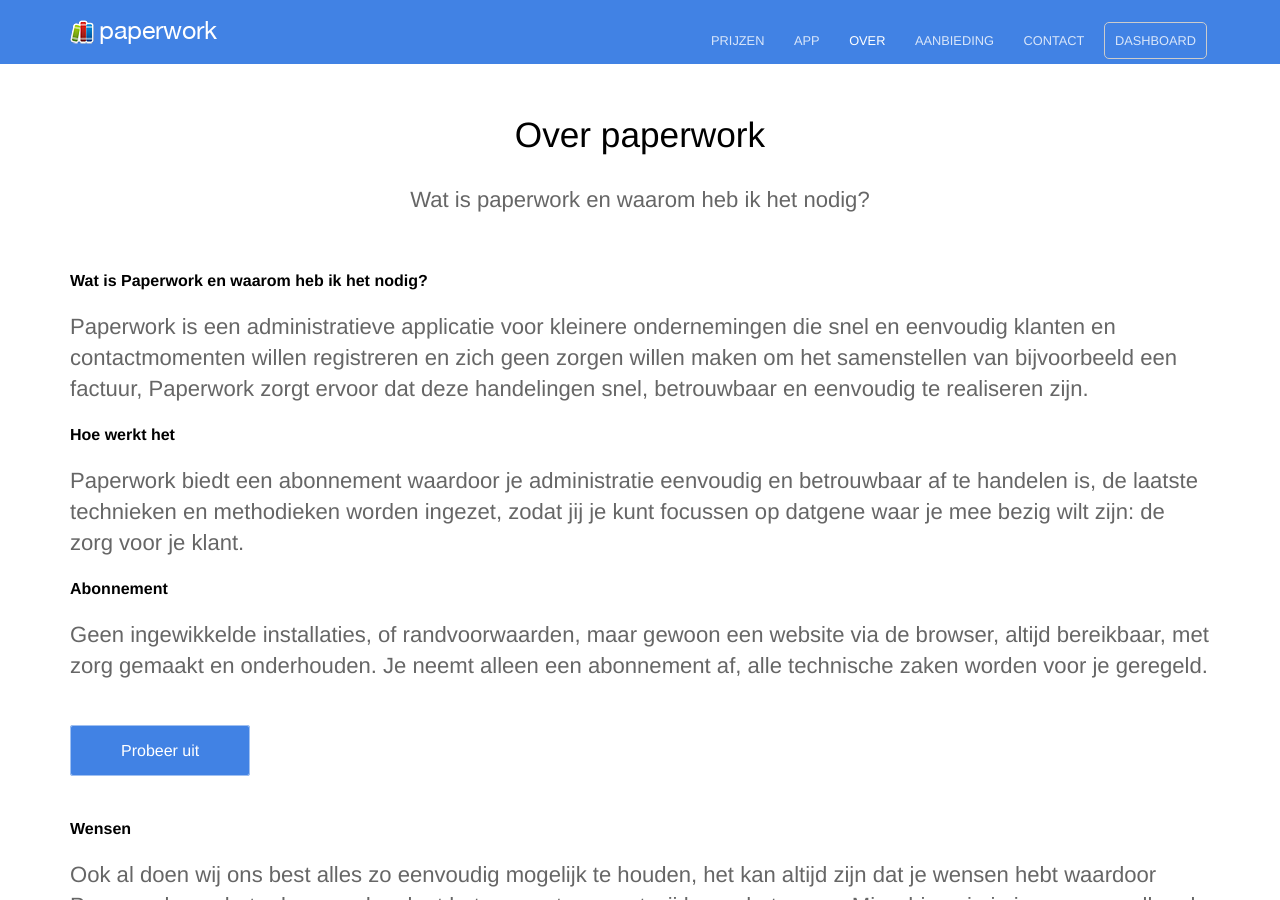
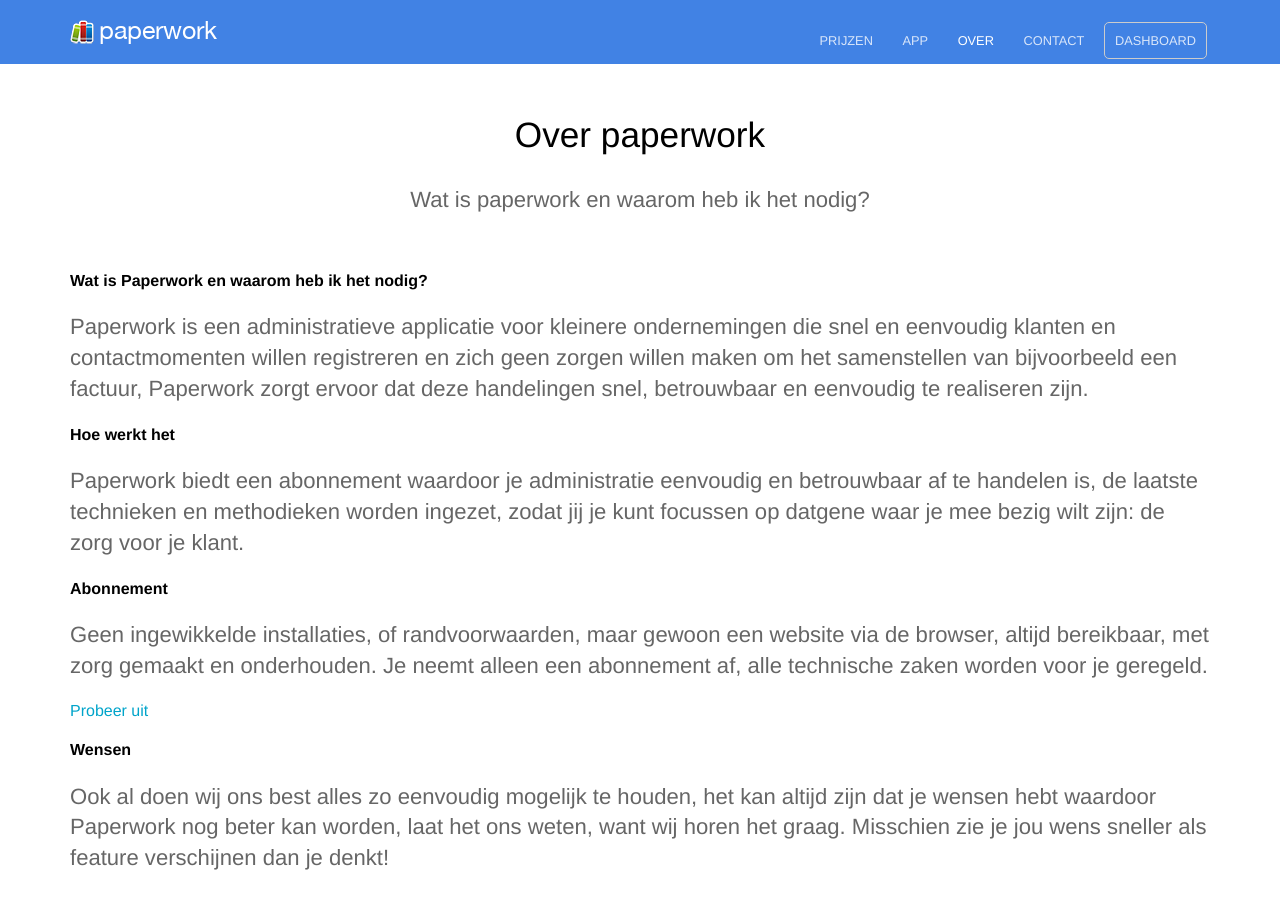
Before and after one commit to paperworkdevelopment/paperworkdevelopment.github.io, a Jekyll site: the page built from about.html, in a window 1280 px wide and 900 px high. Built offline with Jekyll 4.4.1, drawn with Linux system fonts in a browser that asks for light colours.

Commit message:
about page button to link and offer page removed

```diff
--- a/_data/navigation.yml
+++ b/_data/navigation.yml
@@ -10,10 +10,6 @@
   link: /about/
   new_window: false
   highlight: false
-- name: Aanbieding
-  link: /offer/
-  new_window: false
-  highlight: false
 - name: Contact
   link: /contact/
   new_window: false
--- a/about.html
+++ b/about.html
@@ -26,9 +26,7 @@
     via de browser, altijd bereikbaar, met zorg gemaakt en onderhouden. Je neemt
     alleen een abonnement af, alle technische zaken worden voor je geregeld.
   </p>
-  <div class="cta button">
-    <a href="https://app.paper-work.nl/subscribe">Probeer uit</a>
-  </div>
+  <a href="{{ site.baseurl }}/pricing/">Probeer uit</a>
   <h4>Wensen</h4>
   <p>
     Ook al doen wij ons best alles zo eenvoudig mogelijk te houden, het kan
```
